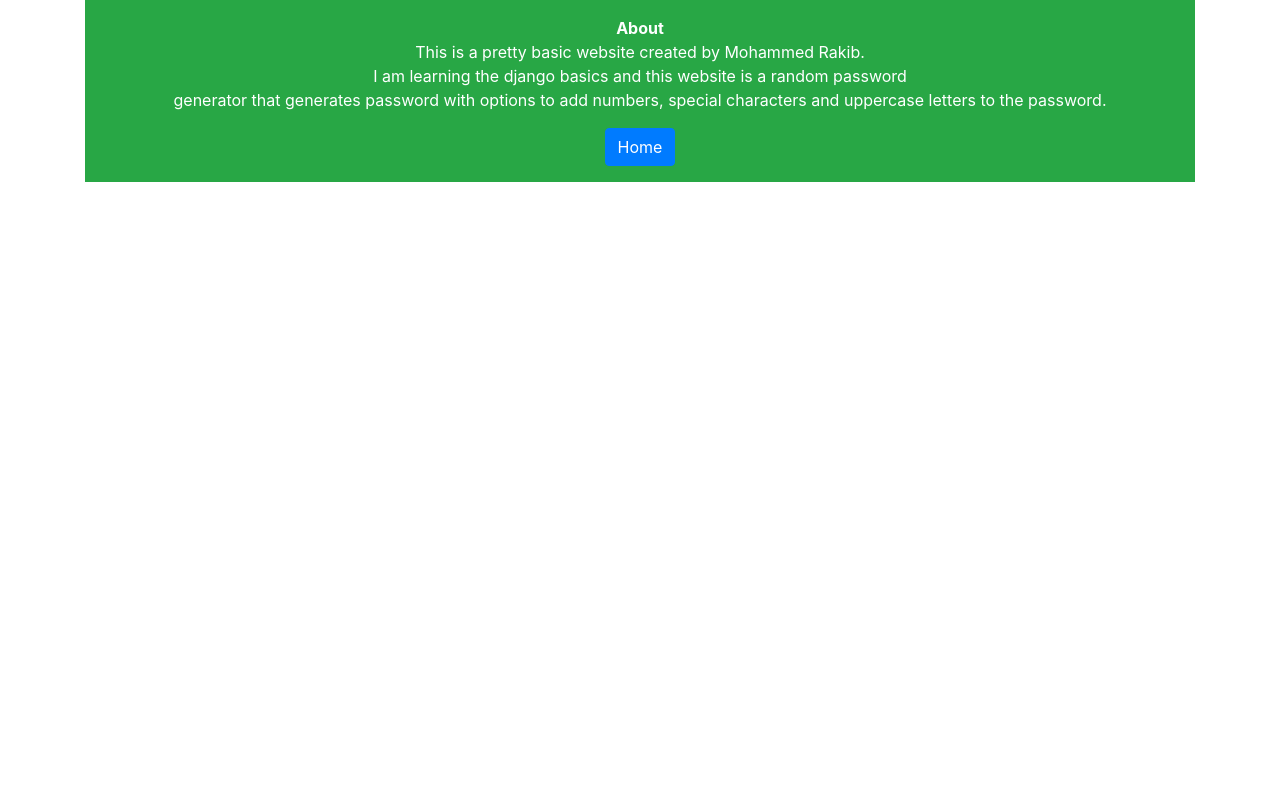
After one commit to MohammedRakib/Password-Generator, a Django app: page /about/ in a window 1280 px wide. The commit adds this page. Run offline with Django 3.2, Linux system fonts and the light colour scheme; some libraries are stand-ins or nearby versions.

Commit message:
added design to website and small tweaks

```diff
--- a/Password_Generator/urls.py
+++ b/Password_Generator/urls.py
@@ -4,5 +4,7 @@ from django.urls import path, include
 urlpatterns = [
     path('admin/', admin.site.urls),
     path('', include('password.urls')),
+    path('home/', include('password.urls')),
     path('password/', include('password.urls')),
+    path('about/', include('password.urls')),
 ]
--- /dev/null
+++ b/password/templates/password/about.html
@@ -0,0 +1,25 @@
+<link rel="stylesheet" href="https://stackpath.bootstrapcdn.com/bootstrap/4.5.0/css/bootstrap.min.css"
+      integrity="sha384-9aIt2nRpC12Uk9gS9baDl411NQApFmC26EwAOH8WgZl5MYYxFfc+NcPb1dKGj7Sk" crossorigin="anonymous">
+<!DOCTYPE html>
+<html lang="en">
+<head>
+    <meta charset="UTF-8">
+    <title>About</title>
+</head>
+<body>
+<div class="container text-center">
+    <div class="p-3 mb-2 bg-success text-white">
+        <strong>About</strong><br>
+        <p>
+            This is a pretty basic website created by Mohammed Rakib.<br>
+            I am learning the django basics and this website is a random password<br>
+            generator that generates password with options to add numbers, special characters and uppercase
+            letters to the password.
+        </p>
+        <a href="{% url 'home' %}" class="btn btn-primary">Home</a>
+    </div>
+</div>
+
+
+</body>
+</html>
--- a/password/urls.py
+++ b/password/urls.py
@@ -2,6 +2,8 @@ from django.urls import path
 from . import views
 
 urlpatterns = [
-    path('', views.home, name='home'),
+    path('', views.home),
+    path('home/', views.home, name='home'),
+    path('about/', views.about, name='about'),
     path('password/', views.password, name='password'),
 ]
--- a/password/views.py
+++ b/password/views.py
@@ -1,9 +1,25 @@
 from django.shortcuts import render
-
+import random
 
 def home(request):
     return render(request, 'password/homepage.html')
 
 
 def password(request):
-    return render(request, 'password/password.html')
+
+    character = list('abcdefghijklmnopqrstuvwxyz')
+    if request.GET.get('uppercase'):
+        character.extend(list('ABCDEFGHIJKLMNOPQRSTUVWXYZ'))
+    if request.GET.get('number'):
+        character.extend(list('1234567890'))
+    if request.GET.get('special'):
+        character.extend(list('!@#$%^&*()'))
+    length = int(request.GET.get('length', 8))
+    pass_generated = ''
+    for i in range(length):
+        pass_generated += random.choice(character)
+
+    return render(request, 'password/password.html', {'password': pass_generated})
+
+def about(request):
+    return render(request,'password/about.html')
```
Also changed, not shown: password/templates/password/homepage.html (+18 -5 lines), password/templates/password/password.html (+8 -1 lines).
